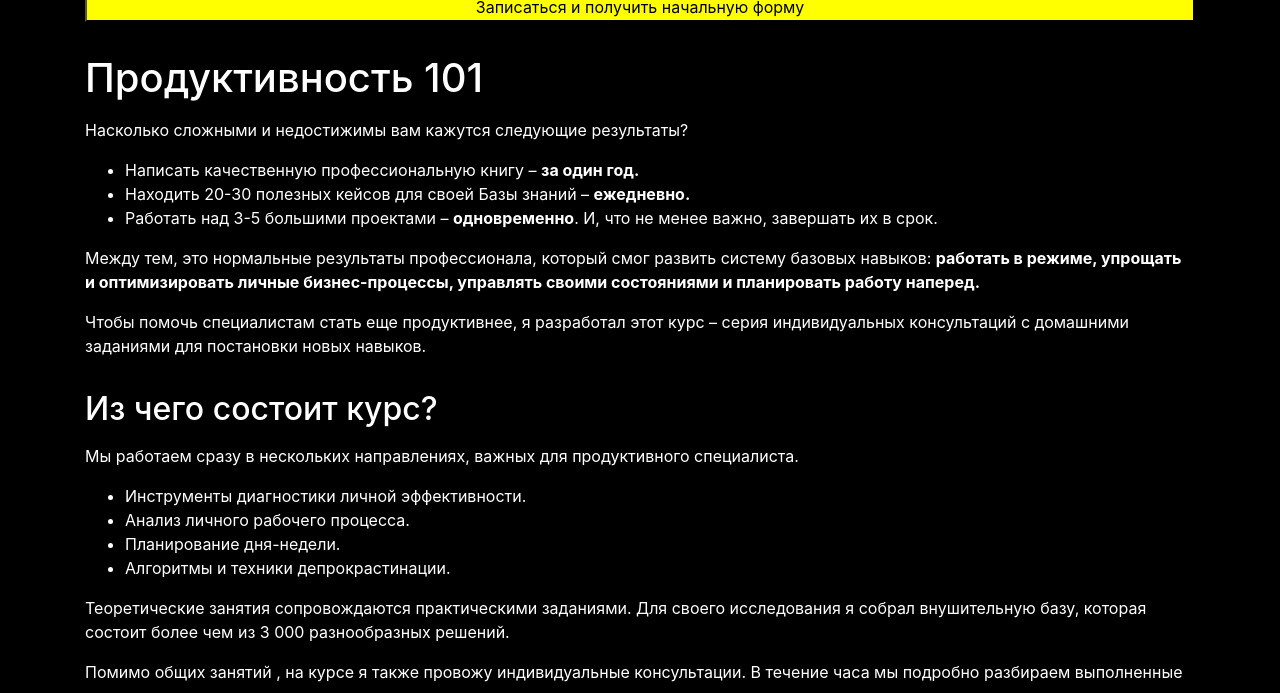
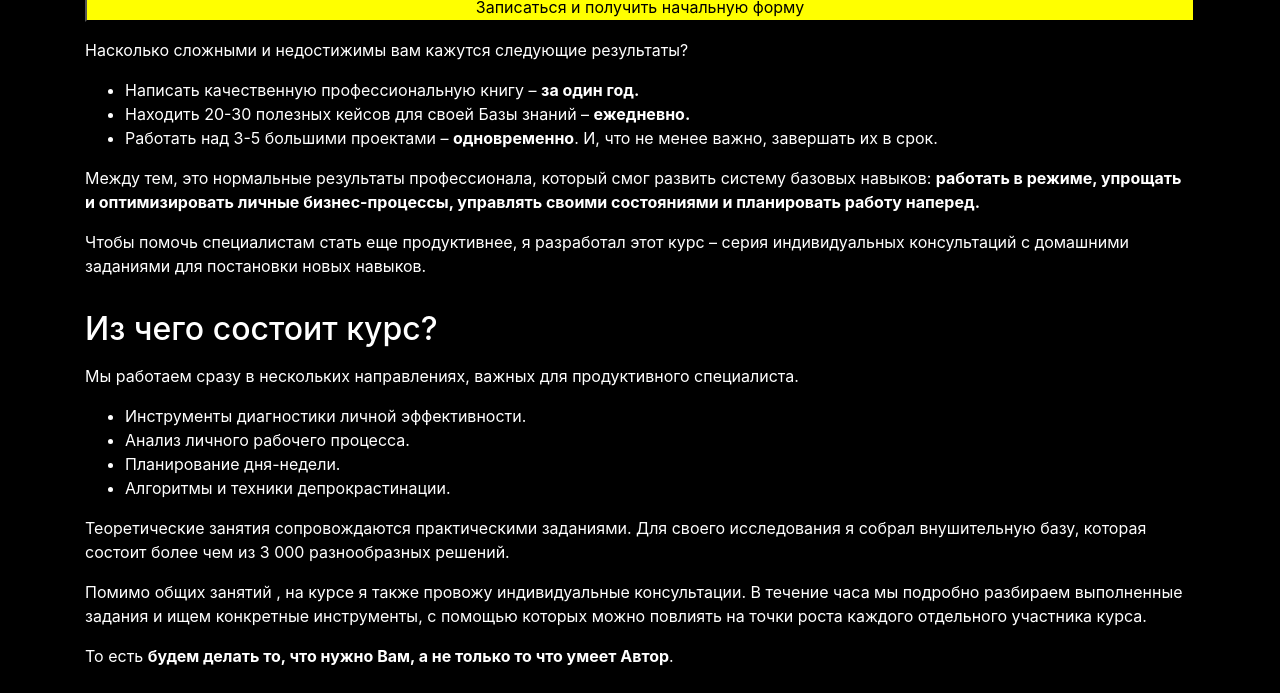
Before and after one commit to Nick-Senin/Nick-Senin.github.io, a Jekyll site: the page built from test.md, in a window 1280 px wide and 900 px high, scrolled down 808 px, cut to the strip 207-900 px from the top of the window. Built offline with Jekyll 4.4.1, drawn with Linux system fonts in a browser that asks for light colours.

Commit message:
autoCommit 20220815.214658

```diff
--- a/test.md
+++ b/test.md
@@ -27,8 +27,6 @@ permalink: /Productivity class/
 <button >
 <a href="https://t.me/nick_senin" class="button_cl" >Записаться и получить начальную форму </a>
 </button>
-
-# Продуктивность 101
 
 Насколько сложными и недостижимы вам кажутся следующие результаты?
 
```
